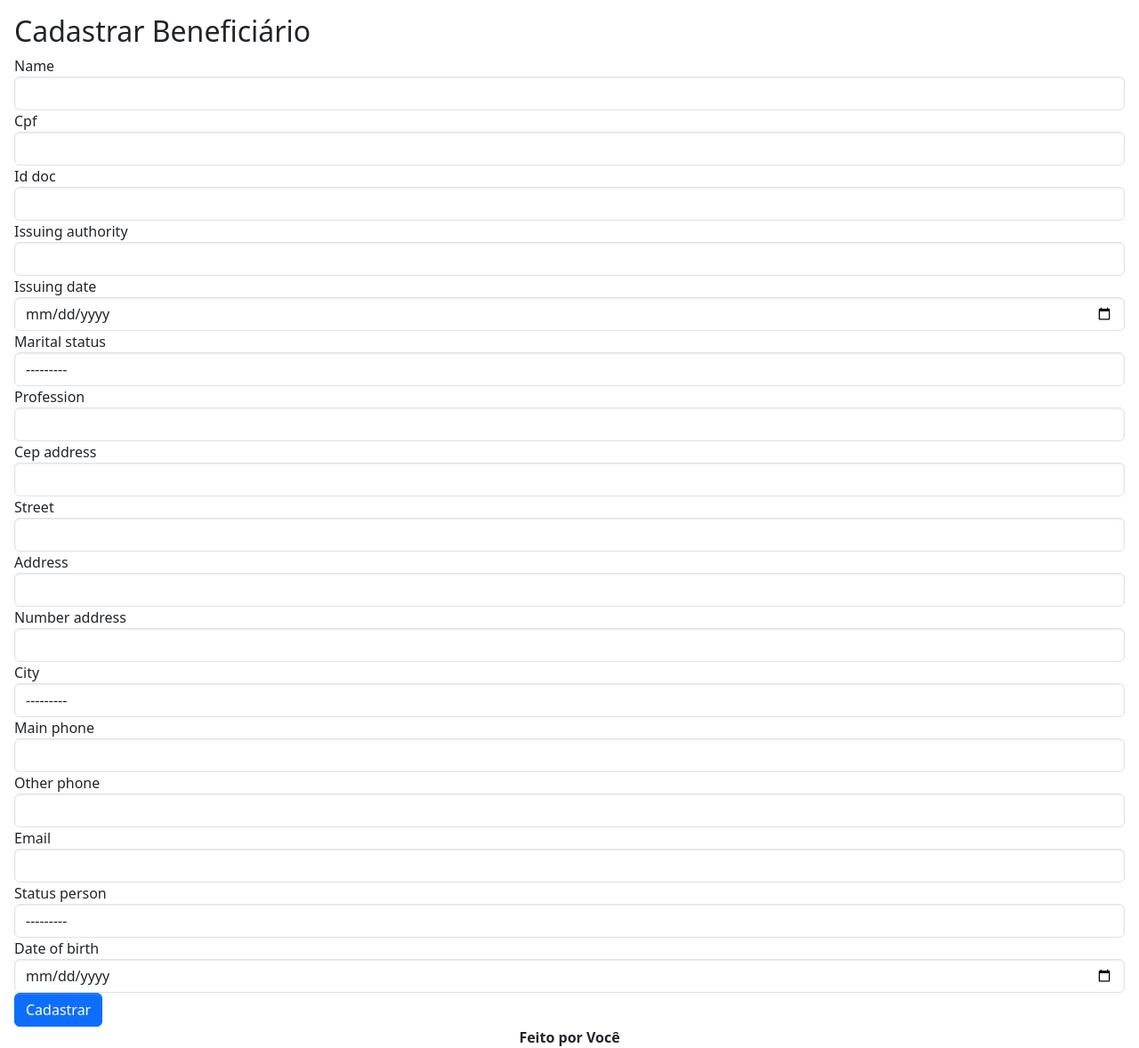
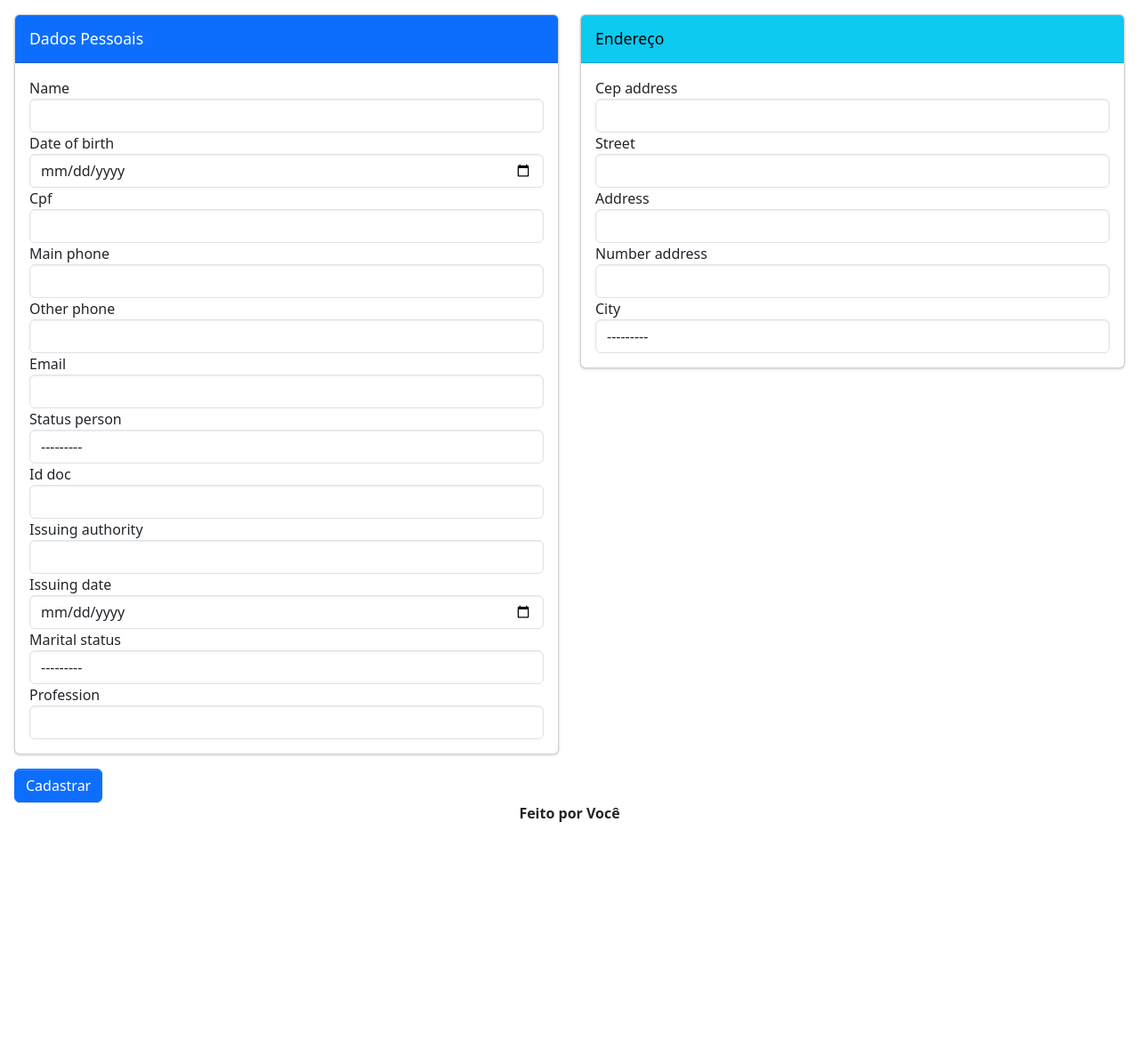
Before and after one commit to arruttor/Projeto-NPJ, a Django app: page /newbeneficiary/ in a window 1280 px wide. Shown: the part 248-1426 px from the top of the page at 89% size. After the commit the page ends 1172 px from the top, so only its background shows below. Run offline with Django 5.2, Linux system fonts and the light colour scheme; data comes from the database, SQL or seed files in the repository; some libraries are stand-ins or nearby versions.

Commit message:
pequena melhoria do formulario

```diff
--- a/core/forms.py
+++ b/core/forms.py
@@ -6,7 +6,12 @@ class beneficiaryModelForm(forms.ModelForm):
         model = beneficiary
         fields = [
             'name',
+            'date_of_birth',
             'cpf',
+            'main_phone',
+            'other_phone',
+            'email',
+            'status_person',
             'id_doc',
             'issuing_authority',
             'issuing_date',
@@ -17,14 +22,10 @@ class beneficiaryModelForm(forms.ModelForm):
             'address',
             'number_address',
             'city',
-            'main_phone',
-            'other_phone',
-            'email',
-            'status_person',
-            'date_of_birth',
         ]
         widgets = {
             'name': forms.TextInput(attrs={'class': 'form-control'}),
+            'date_of_birth': forms.DateInput(attrs={'class': 'form-control', 'type': 'date'}),
             'cpf': forms.TextInput(attrs={'class': 'form-control'}),
             'id_doc': forms.TextInput(attrs={'class': 'form-control'}),
             'issuing_authority': forms.TextInput(attrs={'class': 'form-control'}),
@@ -40,5 +41,4 @@ class beneficiaryModelForm(forms.ModelForm):
             'other_phone': forms.TextInput(attrs={'class': 'form-control'}),
             'email': forms.EmailInput(attrs={'class': 'form-control'}),
             'status_person': forms.Select(attrs={'class': 'form-control'}),
-            'date_of_birth': forms.DateInput(attrs={'class': 'form-control', 'type': 'date'}),
         }
--- a/core/templates/base.html
+++ b/core/templates/base.html
@@ -10,6 +10,10 @@
   <link rel="stylesheet" href="https://cdn.jsdelivr.net/npm/admin-lte@3.2/dist/css/adminlte.min.css">
   <link rel="stylesheet" href="https://cdnjs.cloudflare.com/ajax/libs/font-awesome/6.4.0/css/all.min.css">
   <link rel="stylesheet" href="https://cdn.jsdelivr.net/npm/icheck-bootstrap@3.0.1/icheck-bootstrap.min.css">
+  <!-- Select2 CSS -->
+  <link href="https://cdn.jsdelivr.net/npm/select2@4.1.0-rc.0/dist/css/select2.min.css" rel="stylesheet" />
+  <link href="https://cdn.jsdelivr.net/npm/@ttskch/select2-bootstrap4-theme@1.3.2/dist/select2-bootstrap4.min.css" rel="stylesheet" />
+
 
 </head>
 <body class="hold-transition sidebar-mini">
--- a/core/templates/new_beneficiary.html
+++ b/core/templates/new_beneficiary.html
@@ -2,12 +2,32 @@
 {% load static %}
 
 {% block content %}
-<h2>Cadastrar Beneficiário</h2>
 
 <form action="" method="post" enctype="multipart/form-data">
     {% csrf_token %}
 
+    <!-- Card 1: Dados Pessoais -->
+    <div class="row">
+        <div class="col-md-6">
+        <div class="card card-primary">
+            <div class="card-header">
+                <h3 class="card-title">Dados Pessoais</h3>
+            </div>
+            <div class="card-body">
                 {% for field in new_beneficiary_form %}
+                    {% if field.name == 'cep_address' %}
+                        </div></div>
+        </div> <!-- fecha card anterior e começa novo -->
+
+                        <!-- Card 2: Endereço -->
+                        <div class="col-md-6">
+                        <div class="card card-info">
+                            <div class="card-header">
+                                <h3 class="card-title">Endereço</h3>
+                            </div>
+                            <div class="card-body">
+                    {% endif %}
+
                     <div class="form-group">
                         <label for="{{ field.id_for_label }}">{{ field.label }}</label>
                         {{ field }}
@@ -16,8 +36,11 @@
                         {% endif %}
                     </div>
                 {% endfor %}
-
-    <button type="submit" class="btn btn-primary">Cadastrar</button>
+            </div>
+        </div>
+        </div>
+    </div>
+    <button type="submit" class="btn btn-primary mt-3">Cadastrar</button>
 </form>
 
 <script>
@@ -45,5 +68,4 @@
     });
 </script>
 
-
 {% endblock %}
```
Lines whose indentation alone changed are shown as unchanged.
